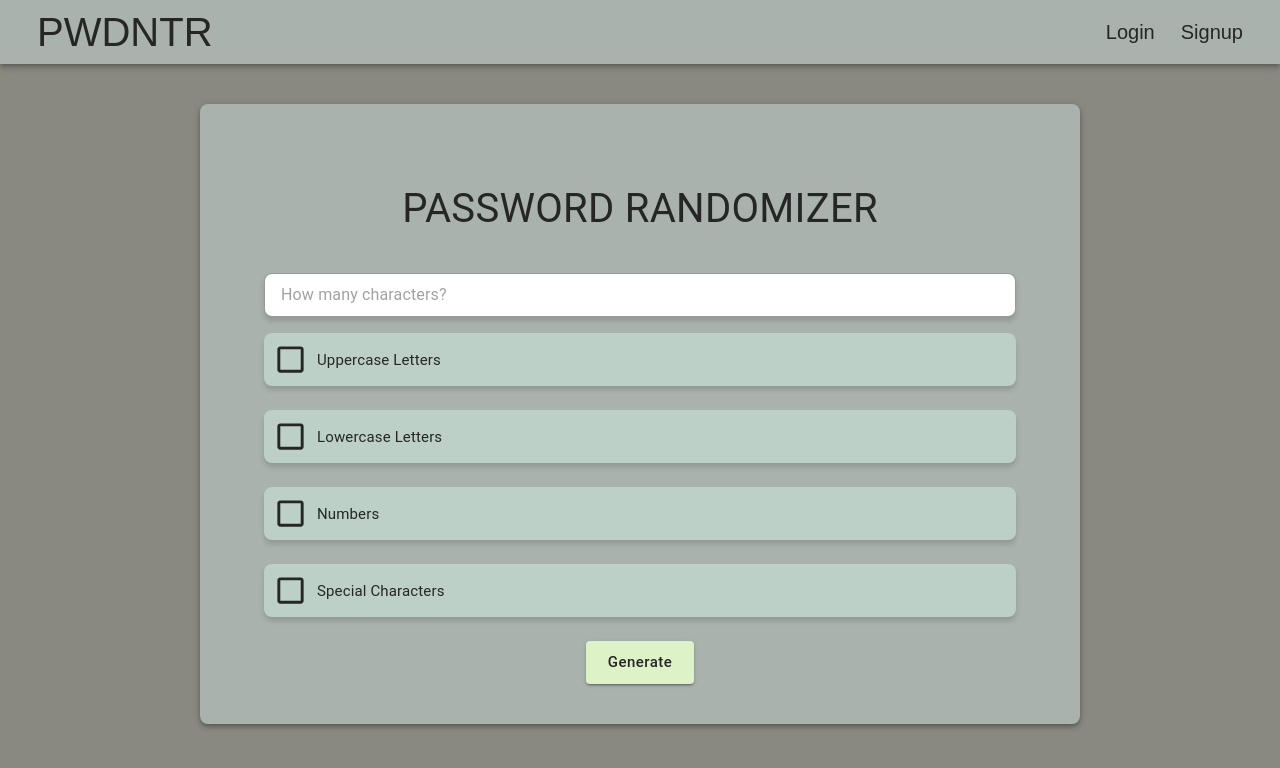
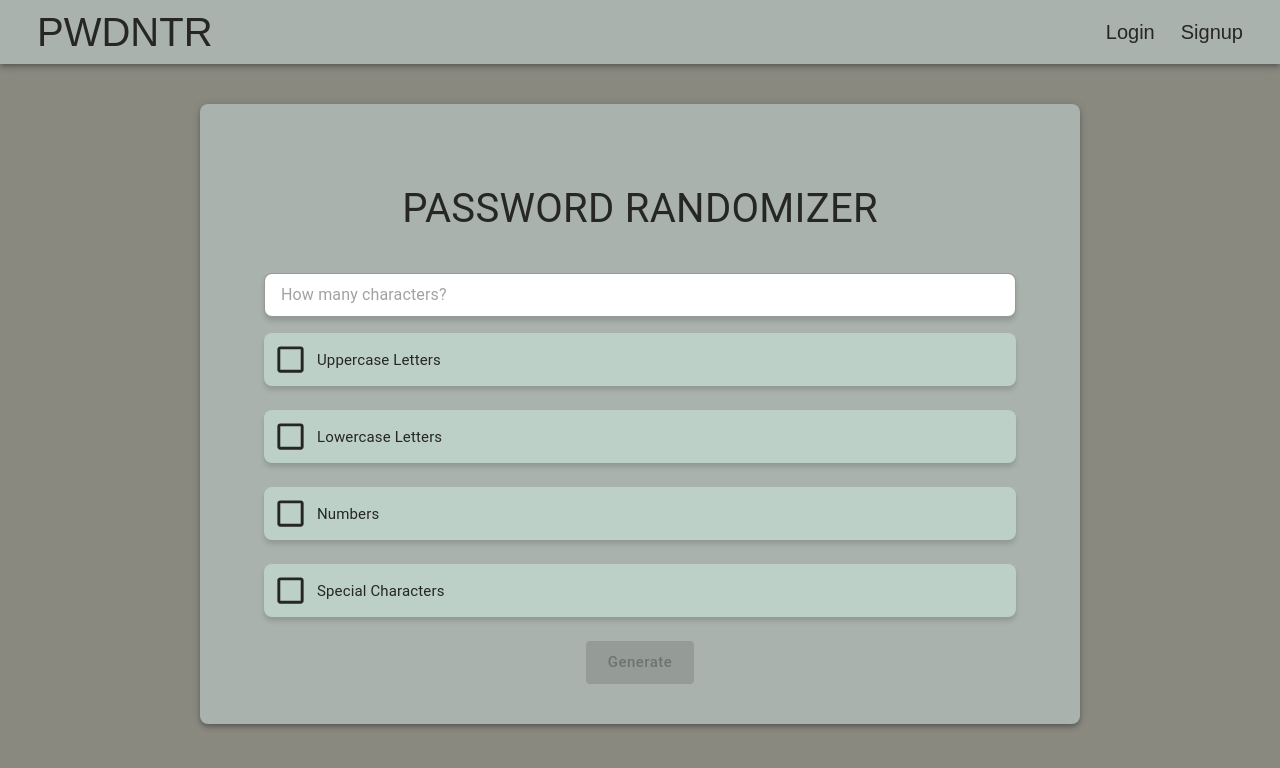
Before and after one commit to seddboi/pwdntr-client, a React (Create React App) app: page / in a window 1280 px wide. Shown: the top 768 px of the page. Built offline with nearby package versions, Linux system fonts and the light colour scheme.

Commit message:
adjusted generator submit button to only allow submission when at least one ooption is selected and valid character length

```diff
--- a/src/components/Form/form.js
+++ b/src/components/Form/form.js
@@ -1,16 +1,5 @@
 import React, { useState } from 'react';
-import {
-	Container,
-	Box,
-	FormGroup,
-	FormControlLabel,
-	InputBase,
-	Checkbox,
-	Button,
-	Typography,
-	Dialog,
-	DialogTitle,
-} from '@mui/material';
+import { Container, Box, FormGroup, FormControlLabel, InputBase, Checkbox, Button, Typography } from '@mui/material';
 import { CheckBoxOutlineBlank } from '@mui/icons-material';
 import { Popup } from '../Popup/popup';
 import { usePasswordRandomizer } from '../../hooks/usePasswordRandomizer';
@@ -60,22 +49,11 @@ export function Form() {
 	const handleClickClose = () => {
 		setisOpen(!isOpen);
 		setCharacterEntry('');
-		// textInput.value = '';
 		setIsUppercase(false);
 		setIsLowercase(false);
 		setIsNumbers(false);
 		setIsSpecial(false);
 	};
-
-	const errorPopup = (
-		<Dialog open={isOpen} onClose={handleClickClose}>
-			<DialogTitle sx={{ m: 5, p: 3, bgcolor: 'item', borderRadius: '8px', boxShadow: '0px 4px 5px 0px rgba(0,0,0,0.14)' }}>
-				<Typography variant="h4" sx={{ fontSize: { xs: '20px', sm: '15px' }, textAlign: 'center' }}>
-					Please enter a character value between 8-20 and select at least one option.
-				</Typography>
-			</DialogTitle>
-		</Dialog>
-	);
 
 	const randomPass = usePasswordRandomizer(parseInt(characterEntry), isUppercase, isLowercase, isNumbers, isSpecial);
 
@@ -96,19 +74,6 @@ export function Form() {
 			setIsSubmitClicked={setIsSubmitClicked}
 		/>
 	);
-
-	const popupSwitcher = () => {
-		if (
-			characterEntry < 8 ||
-			characterEntry > 20 ||
-			characterEntry === '' ||
-			(!isUppercase && !isLowercase && !isNumbers && !isSpecial)
-		) {
-			return errorPopup;
-		} else {
-			return successPopup;
-		}
-	};
 
 	return (
 		<Container>
@@ -279,11 +244,25 @@ export function Form() {
 			</FormGroup>
 			<Box className="bottom-section">
 				<Container>
-					<Button className="gobutton" variant="contained" color="button" size="large" onClick={handleClickOpen}>
+					<Button
+						className="gobutton"
+						variant="contained"
+						color="button"
+						size="large"
+						disabled={
+							characterEntry < 8 ||
+							characterEntry > 20 ||
+							characterEntry === '' ||
+							(!isUppercase && !isLowercase && !isNumbers && !isSpecial)
+								? true
+								: false
+						}
+						onClick={handleClickOpen}
+					>
 						Generate
 					</Button>
 				</Container>
-				{popupSwitcher()}
+				{successPopup}
 			</Box>
 		</Container>
 	);
```
